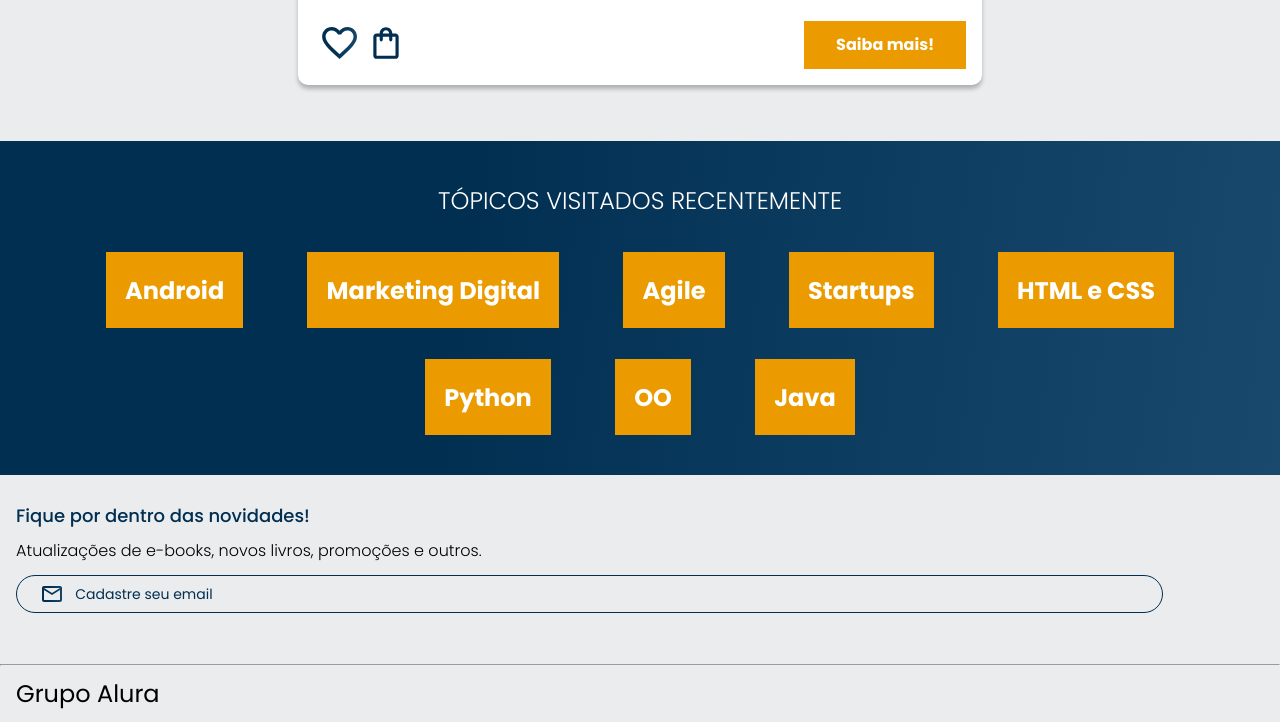
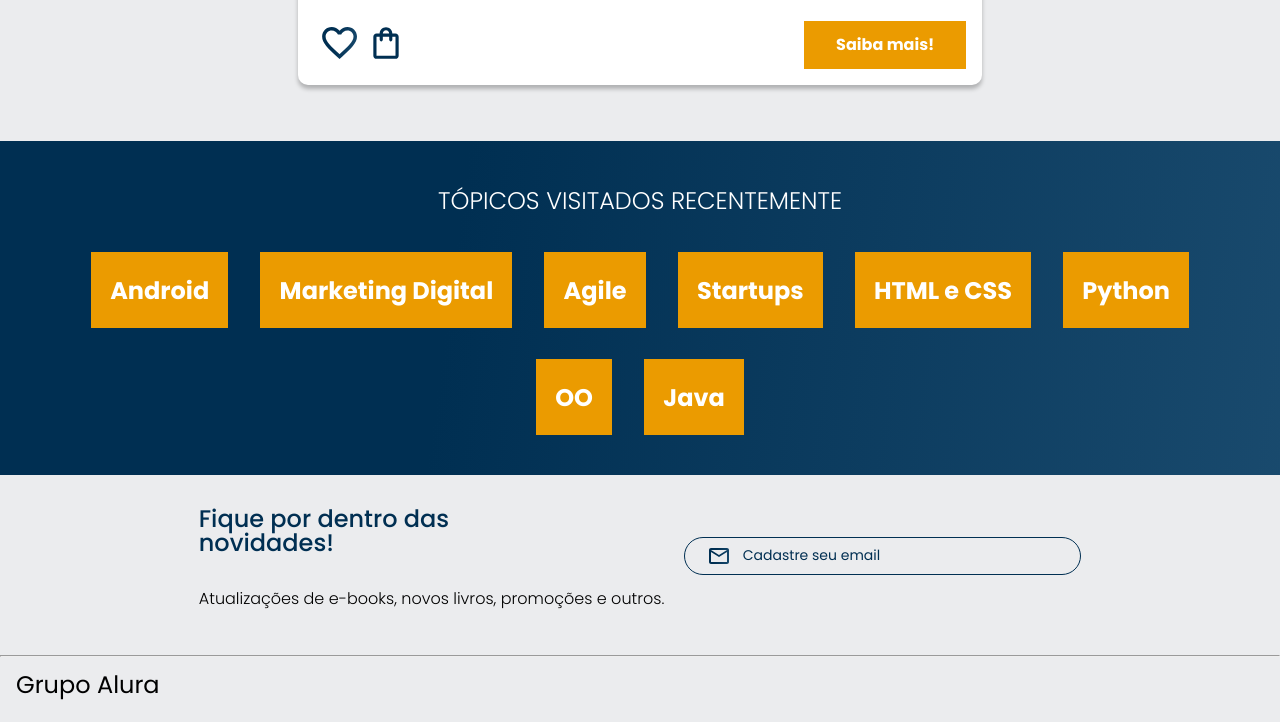
Before and after one commit to PomboObeso/alura-books, a plain HTML site: page index.html in a window 1280 px wide. Shown: the part 2039-2761 px from the top of the page. Drawn offline with nearby package versions, Linux system fonts and the light colour scheme.

Commit message:
media-query: tablet - contato:done

```diff
--- a/index.html
+++ b/index.html
@@ -205,8 +205,10 @@
         </ul>
     </section>
     <section class="contato">
-        <h2 class="contato__titulo">Fique por dentro das novidades!</h2>
-        <p class="contato__texto">Atualizações de e-books, novos livros, promoções e outros.</p>
+        <div class="contato__descricao">
+            <h2 class="contato__titulo">Fique por dentro das novidades!</h2>
+            <p class="contato__texto">Atualizações de e-books, novos livros, promoções e outros.</p>
+        </div>
         <input type="email" class="contato__email" placeholder="Cadastre seu email">
     </section>
 
--- a/styles/contato.css
+++ b/styles/contato.css
@@ -34,3 +34,22 @@
     background-repeat: no-repeat;
     background-position: 1em;
 }
+
+@media screen and (min-width: 1024px) {
+    .contato{
+        display: flex;
+        justify-content: center;
+        align-items: center;
+    }
+    .contato__titulo {
+        font-size: 24px;
+        width: 60%;
+        margin-bottom: 1.5em;
+    }
+    .contato__texto {
+        margin-right: 1.2em;
+    }
+    .contato__email{
+        width: 30%;
+    }
+}
--- a/styles/topicos.css
+++ b/styles/topicos.css
@@ -30,12 +30,15 @@
 }
 
 @media screen and (min-width:1024px){
+    .topicos__lista{
+        margin: 0 2em;
+    }
     .topicos__titulo {
         font-size: 24px;
         margin: 1em 0;
     }
     .topicos__item{
-        margin: 2.6em 2em;
+        margin: 2.6em 1em;
     }
     .topicos__link{
         font-size: 24px;
```
